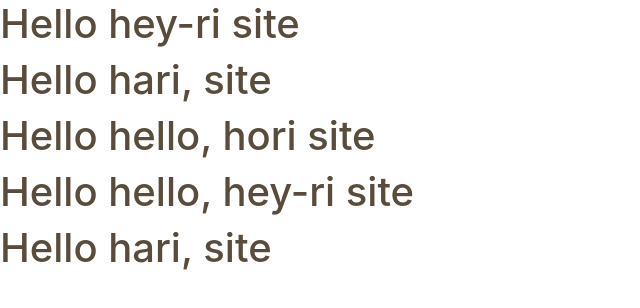
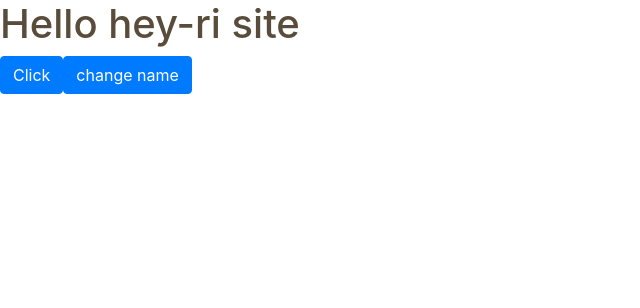
Before and after one commit to hey-ri/vue-todo-list, a Vue app: page / in a window 1280 px wide. Shown: the top 308 px of the page, without its empty margins (0-640 px from the left). Built offline with nearby package versions, Linux system fonts and the light colour scheme.

Commit message:
Write the message from console.log when click the button

```diff
--- a/src/App.vue
+++ b/src/App.vue
@@ -1,31 +1,43 @@
 <template>
   <h1 class="name">Hello {{ name }} site</h1>
-  <h1 class="name">Hello {{ greeting() }} site</h1>
+  <!-- <h1 class="name">Hello {{ greeting() }} site</h1>
   <h1 class="name">Hello {{ greeting2("hori") }} site</h1>
   <h1 class="name">Hello {{ greeting2(name) }} site</h1>
-  <h1 class="name">Hello {{ greet }} site</h1>
+  <h1 class="name">Hello {{ greet }} site</h1> -->
+  <button v-on:click="consleLog" class="btn btn-primary">Click</button>
+  <button @click="updateName" class="btn btn-primary">change name</button>
 </template>
 
 <script>
 export default {
   setup() {
-    const name = "hey-ri";
+    let name = "hey-ri";
 
-    const greeting = () => {
-      return "hari, ";
+    // const greeting = () => {
+    //   return "hari, ";
+    // };
+
+    // const greeting2 = (name) => {
+    //   return "hello, " + name;
+    // };
+
+    // const greet = greeting(name);
+    const consleLog = () => {
+      console.log("hello world");
     };
 
-    const greeting2 = (name) => {
-      return "hello, " + name;
+    const updateName = () => {
+      name = "jane";
+      console.log(name);
     };
-
-    const greet = greeting(name);
 
     return {
       name,
-      greeting,
-      greeting2,
-      greet,
+      // greeting,
+      // greeting2,
+      // greet,
+      consleLog,
+      updateName,
     };
   },
 };
```
